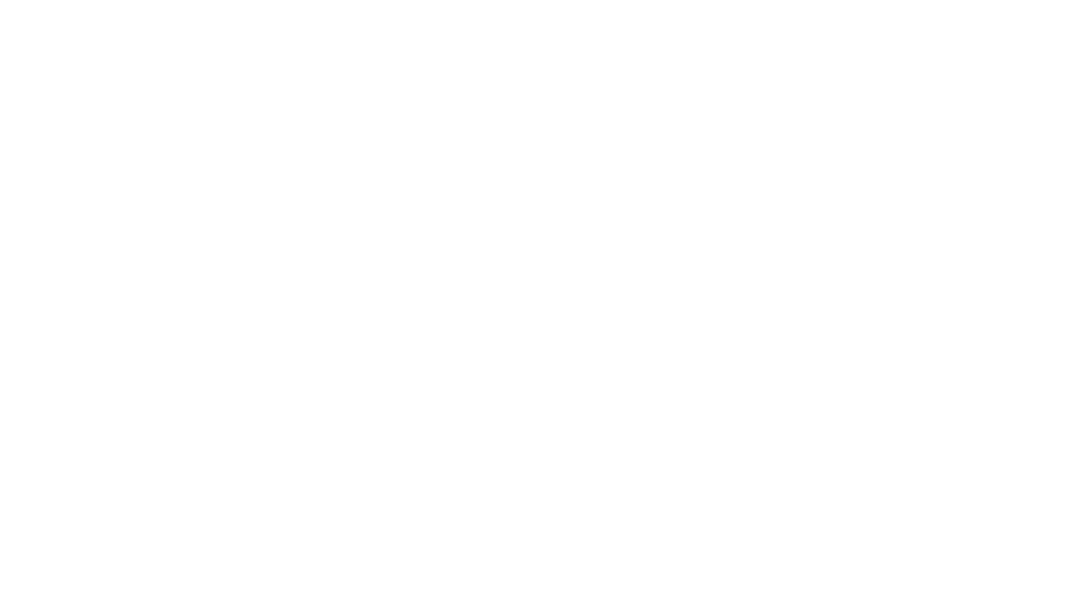
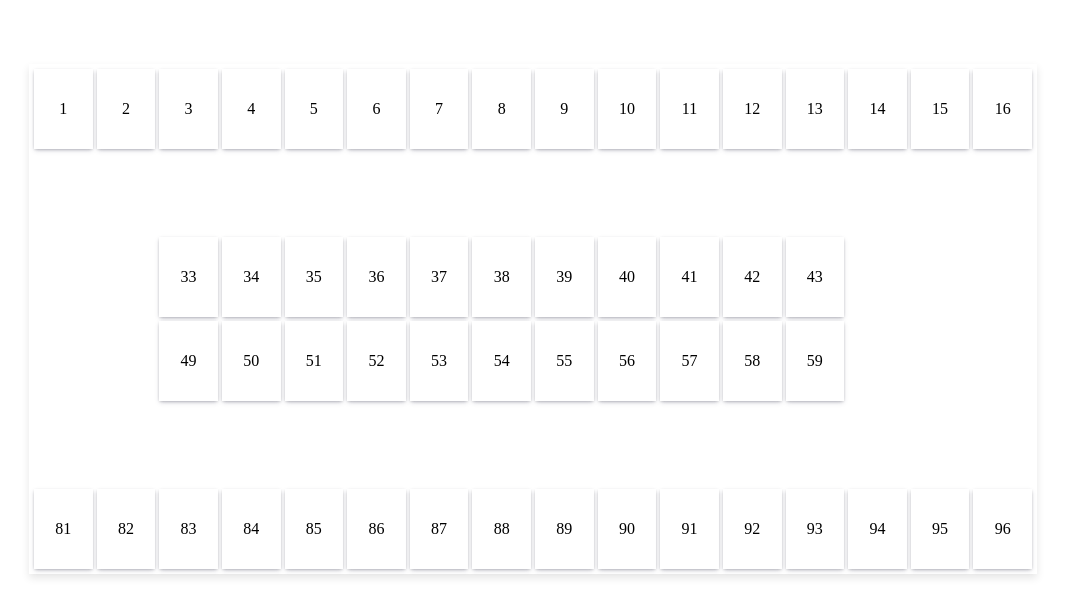
Before and after one commit to jecinacDarko/_parking_lot, a React (Vite) app: page / in a window 1280 px wide. Shown: the top 616 px of the page, without its empty margins (107-1172 px from the left). Built offline with nearby package versions, Linux system fonts and the light colour scheme.

Commit message:
working on layout

```diff
--- a/src/App.jsx
+++ b/src/App.jsx
@@ -4,6 +4,7 @@
 const App = () => {
   return (
     <div className="App">
+      <ParkingLot />
     </div>
   )
 }
--- /dev/null
+++ b/src/components/ParkingLot.css
@@ -0,0 +1,31 @@
+.parking-lot {
+  display: grid;
+  grid-template-columns: repeat(16, 1fr);
+  grid-template-rows: repeat(6, 80px);
+  gap: 4px;
+  border: 1px solid var(--main-border);
+  margin: 64px 128px;
+  box-shadow: rgba(0, 0, 0, 0.1) 0px 4px 8px;
+  padding:5px;
+}
+
+.grid-container {
+  display: grid;
+  grid-template-columns: repeat(16, 1fr);
+  grid-template-rows: repeat(6, 80px);
+  gap: 5px;
+}
+
+.r2 {
+  grid-area: r2;
+  height: 80px;
+}
+
+.r3, .r4 {
+  grid-area: auto / 3 / auto / 14;
+}
+
+.r5 {
+  grid-area: r5;
+  height: 80px;
+}
--- a/src/components/ParkingLot.jsx
+++ b/src/components/ParkingLot.jsx
@@ -1,9 +1,41 @@
 import React from 'react';
+import ParkingPlace from './ParkingPlace';
+import './ParkingLot.css';
 
 const ParkingLot = () => {
-  return (
-    <div>ParkingLot</div>
-  )
-}
+  const isValidPlace = (row, col) => {
+    return !(
+      row === 2 ||
+      row === 5 ||
+      (row === 3 && (col <= 2 || col >= 14)) ||
+      (row === 4 && (col <= 2 || col >= 14))
+    );
+  };
+
+  const gridItems = Array.from({ length: 6 * 16 }, (_, index) => {
+    const row = Math.floor(index / 16) + 1;
+    const col = (index % 16) + 1;
+
+    if (isValidPlace(row, col)) {
+      const placeNumber = (row - 1) * 16 + col - (row > 2 && row < 5 ? 2 : 0);
+      return (
+        <div
+          className="parking-place-wrapper"
+          key={`${row}-${col}`}
+          style={{
+            gridColumn: col,
+            gridRow: row,
+          }}
+        >
+          <ParkingPlace number={placeNumber} />
+        </div>
+      );
+    }
+
+    return null;
+  }).filter(Boolean);
+
+  return <div className="parking-lot">{gridItems}</div>;
+};
 
 export default ParkingLot;
--- /dev/null
+++ b/src/components/ParkingPlace.css
@@ -0,0 +1,30 @@
+.parking-place {
+  height: 100%;
+  width: 100%;
+  background-color: #fff;
+  display: flex;
+  justify-content: center;
+  align-items: center;
+  color: #000;
+  box-shadow: rgba(0, 0, 0, 0.24) 0px 3px 6px;
+  box-shadow: rgba(50, 50, 93, 0.25) 0px 2px 5px -1px, rgba(0, 0, 0, 0.3) 0px 1px 3px -1px;
+}
+
+.parking-place.occupied {
+  background-color: tomato;
+  color: white;
+}
+
+.parking-place.bounce {
+  animation: bounce 0.3s;
+}
+
+@keyframes bounce {
+  0%,
+  100% {
+    transform: scale(1);
+  }
+  50% {
+    transform: scale(1.1);
+  }
+}
--- a/src/components/ParkingPlace.jsx
+++ b/src/components/ParkingPlace.jsx
@@ -1,9 +1,30 @@
-import React from 'react';
+// ParkingPlace.js
 
-const ParkingPlace = () => {
+import React, { useState, useCallback } from 'react';
+import './ParkingPlace.css';
+
+const ParkingPlace = ({ number }) => {
+  const [isOccupied, setIsOccupied] = useState(false);
+  const [bounce, setBounce] = useState(false);
+
+  const handleClick = useCallback(() => {
+    setIsOccupied(!isOccupied);
+    setBounce(true);
+    console.log(` ${isOccupied ? 'Goodbye!' : 'Welcome!'}`);
+
+    setTimeout(() => {
+      setBounce(false);
+    }, 300);
+  }, [isOccupied, number]);
+
   return (
-    <div>ParkingPlace</div>
-  )
-}
+    <div
+      className={`parking-place${isOccupied ? ' occupied' : ''}${bounce ? ' bounce' : ''}`}
+      onClick={handleClick}
+    >
+      {number}
+    </div>
+  );
+};
 
 export default ParkingPlace;
--- a/src/index.css
+++ b/src/index.css
@@ -1,7 +1,10 @@
-:root {
+* {
   font-family: Inter, system-ui, Avenir, Helvetica, Arial, sans-serif;
   line-height: 1.5;
   font-weight: 400;
   color: rgba(255, 255, 255, 0.87);
   background-color: #242424;
+  box-sizing: border-box;
+  margin: 0;
+  padding: 0;
 }
```
